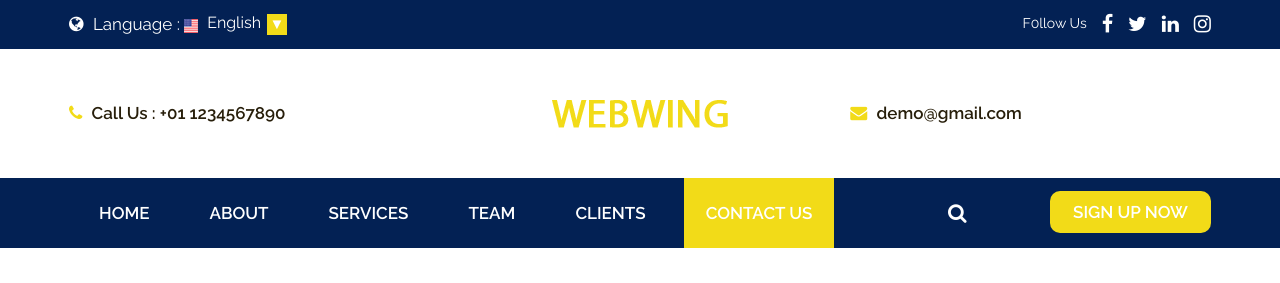
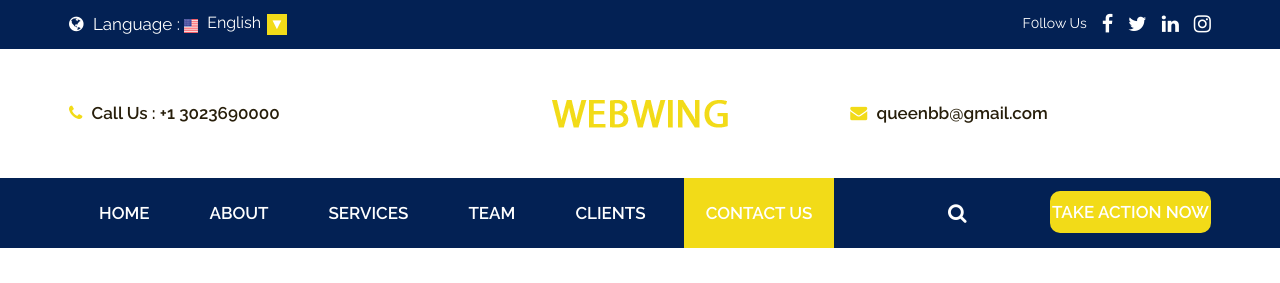
Before and after one commit to QueenBJ/web_consulting2023, a plain HTML site: page contact.html in a window 1280 px wide. Shown: the top 283 px of the page. Drawn offline with nearby package versions, Linux system fonts and the light colour scheme.

Commit message:
feature branch

```diff
--- a/contact.html
+++ b/contact.html
@@ -82,7 +82,7 @@
                   <div class="row d_flex">
                      <div class="col-md-4 col-sm-4 d_none">
                         <ul class="conta_icon">
-                           <li><a href="#"><i class="fa fa-phone" aria-hidden="true"></i> Call Us : +01 1234567890</a> </li>
+                           <li><a href="#"><i class="fa fa-phone" aria-hidden="true"></i> Call Us : +1 3023690000</a> </li>
                         </ul>
                      </div>
                      <div class="col-md-4 col-sm-4 " >
@@ -90,7 +90,7 @@
                      </div>
                      <div class="col-md-4 col-sm-4 d_none">
                         <ul class="conta_icon ">
-                           <li><a href="#"><i class="fa fa-envelope" aria-hidden="true"></i> demo@gmail.com</a> </li>
+                           <li><a href="#"><i class="fa fa-envelope" aria-hidden="true"></i> queenbb@gmail.com</a> </li>
                         </ul>
                      </div>
                   </div>
@@ -131,7 +131,7 @@
                      <div class="col-md-3 col-sm-5 d_none">
                         <ul class="sign">
                            <li><a href="#"><i class="fa fa-search" aria-hidden="true"></i></a></li>
-                           <li><a class="sign_btn" href="#">sign up now</a></li>
+                           <li><a class="sign_btn" href="#">Take action now</a></li>
                         </ul>
                      </div>
                   </div>
```
